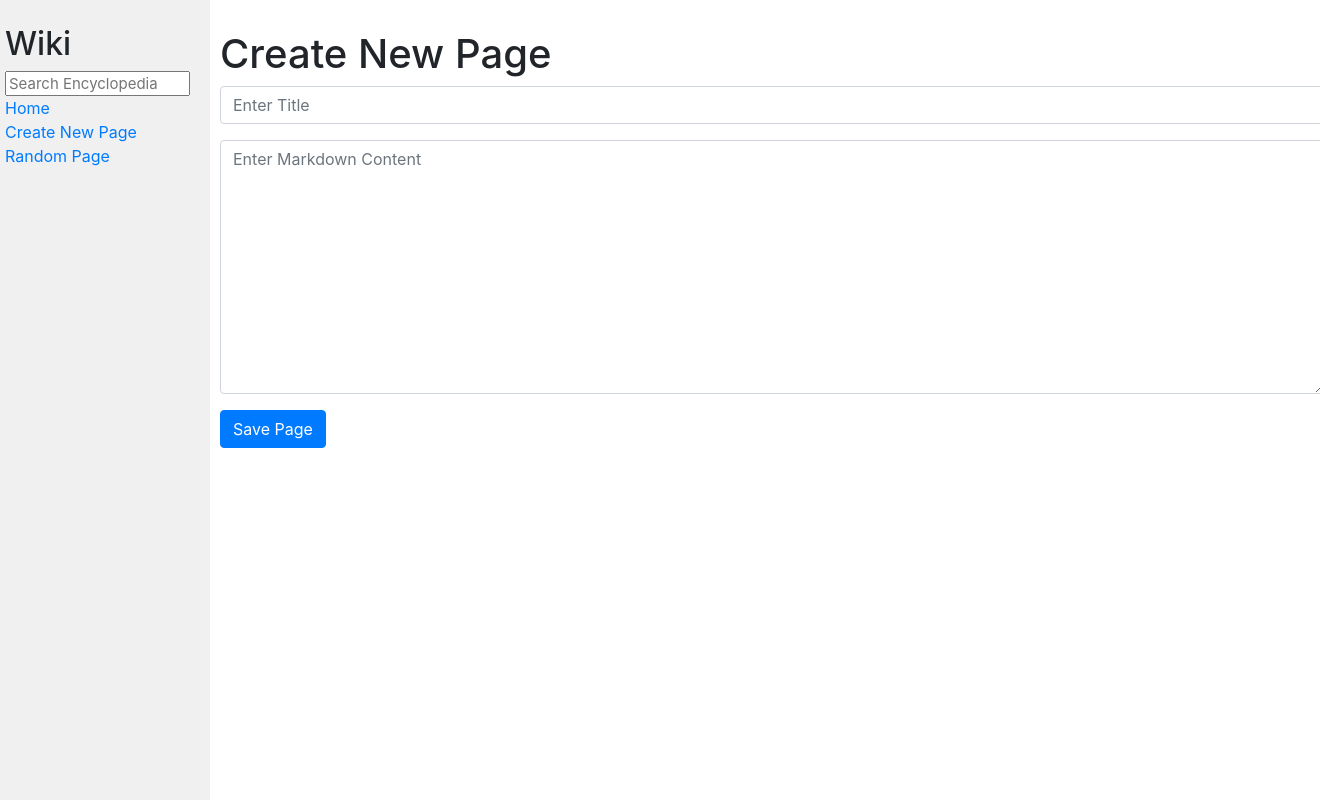
After one commit to z-goat/CS50, a Django app: page /create/ in a window 1320 px wide; the page is wider, and only the part inside the window is pictured. The commit adds this page. Run offline with Django 3.2, Linux system fonts and the light colour scheme; some libraries are stand-ins or nearby versions.

Commit message:
Final implementations of create and edit

```diff
--- /dev/null
+++ b/CS50w/wiki/wiki/encyclopedia/templates/encyclopedia/create.html
@@ -0,0 +1,18 @@
+{% extends "encyclopedia/layout.html" %}
+
+{% block title %}Create New Page{% endblock %}
+
+{% block body %}
+    <h1>Create New Page</h1>
+
+    <form action="{% url 'create' %}" method="post">
+        {% csrf_token %}
+        <div class="form-group">
+            <input type="text" name="title" placeholder="Enter Title" class="form-control" required>
+        </div>
+        <div class="form-group">
+            <textarea name="content" placeholder="Enter Markdown Content" class="form-control" rows="10" required></textarea>
+        </div>
+        <input type="submit" value="Save Page" class="btn btn-primary">
+    </form>
+{% endblock %}
--- a/CS50w/wiki/wiki/encyclopedia/templates/encyclopedia/entry.html
+++ b/CS50w/wiki/wiki/encyclopedia/templates/encyclopedia/entry.html
@@ -8,6 +8,9 @@
 
     <div>
         {{ html_content | safe }}
+        <br>
+        <br>
+        <a href="{% url 'edit' title=title %}" class="btn btn-secondary">Edit this Page</a>
     </div>
 
 {% endblock %}
--- a/CS50w/wiki/wiki/encyclopedia/templates/encyclopedia/layout.html
+++ b/CS50w/wiki/wiki/encyclopedia/templates/encyclopedia/layout.html
@@ -19,7 +19,7 @@
                     <a href="{% url 'index' %}">Home</a>
                 </div>
                 <div>
-                    Create New Page
+                    <a href="{% url 'create' %}">Create New Page</a>
                 </div>
                 <div>
                     <a href="{% url "random_page" %}">Random Page</a>
--- a/CS50w/wiki/wiki/encyclopedia/urls.py
+++ b/CS50w/wiki/wiki/encyclopedia/urls.py
@@ -7,4 +7,6 @@ urlpatterns = [
     path("wiki/<str:title>", views.entry, name="entry"),
     path("random/", views.random_page, name="random_page"),
     path("search/", views.search, name="search"),
+    path("create/", views.create, name="create"),
+    path("edit/<str:title>", views.edit, name="edit"),
 ]
--- a/CS50w/wiki/wiki/encyclopedia/views.py
+++ b/CS50w/wiki/wiki/encyclopedia/views.py
@@ -61,3 +61,33 @@ def search(request):
         "results": matches,
         "query": query,
     })
+
+def create(request):
+    if request.method == "POST":
+        title = request.POST.get("title")
+        content = request.POST.get("content")
+
+        entries = util.list_entries()
+        if any(title.lower() == entry.lower() for entry in entries):
+            return render(request, "encyclopedia/error.html", {
+                "message": "An entry with this title already exists.",
+                "code": "409"
+            })
+
+        util.save_entry(title, content)
+        return redirect("entry", title=title)
+
+    return render(request, "encyclopedia/create.html")
+
+def edit(request, title):
+    if request.method == "POST":
+        content = request.POST.get("content")
+        util.save_entry(title, content)
+        return redirect("entry", title=title)
+
+    # GET request: load the existing content into the form
+    content = util.get_entry(title)
+    return render(request, "encyclopedia/edit.html", {
+        "title": title,
+        "content": content
+    })
```
Also changed, not shown: CS50w/wiki/wiki/encyclopedia/templates/encyclopedia/edit.html (added, +11 -0 lines).
